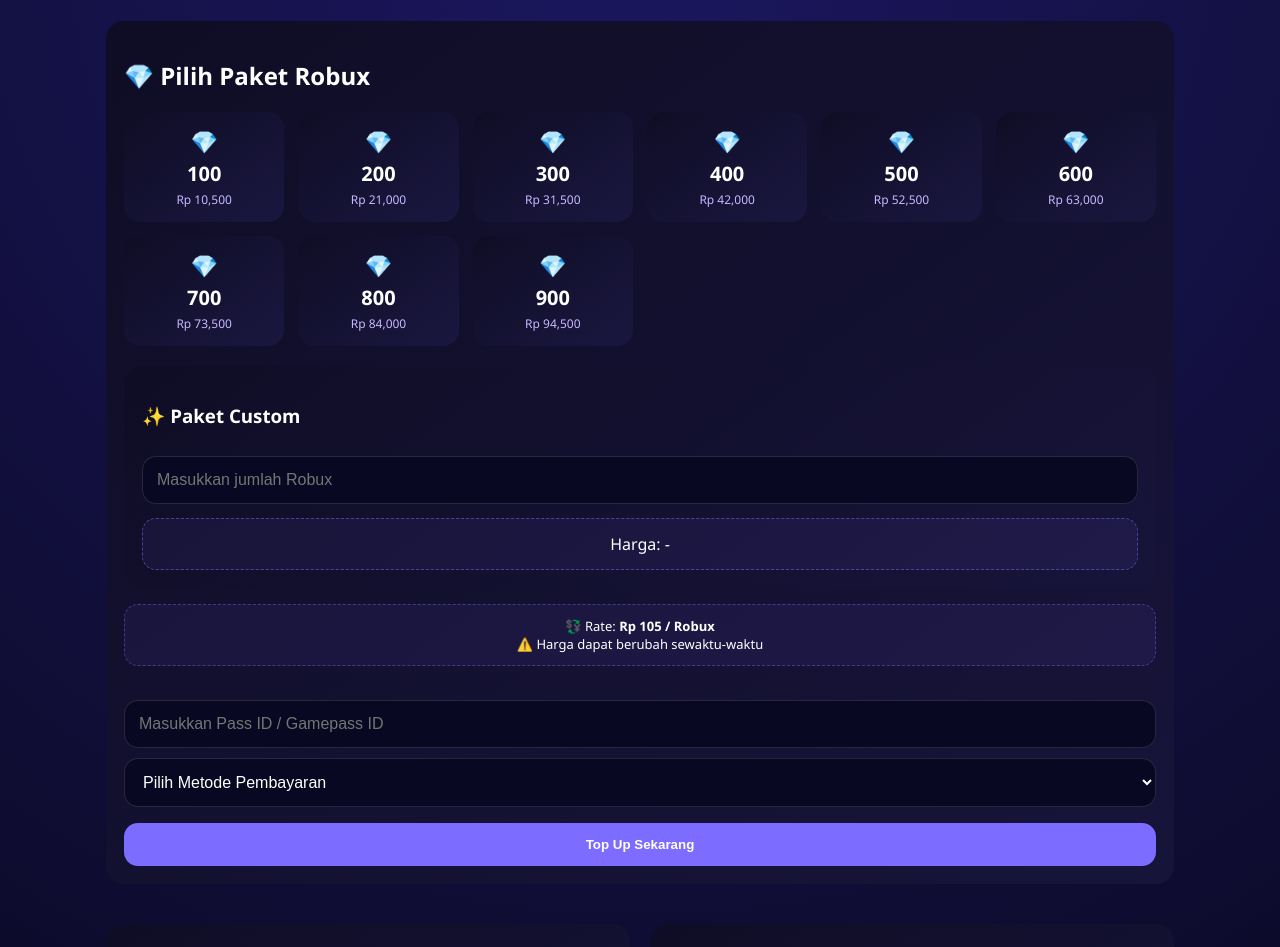
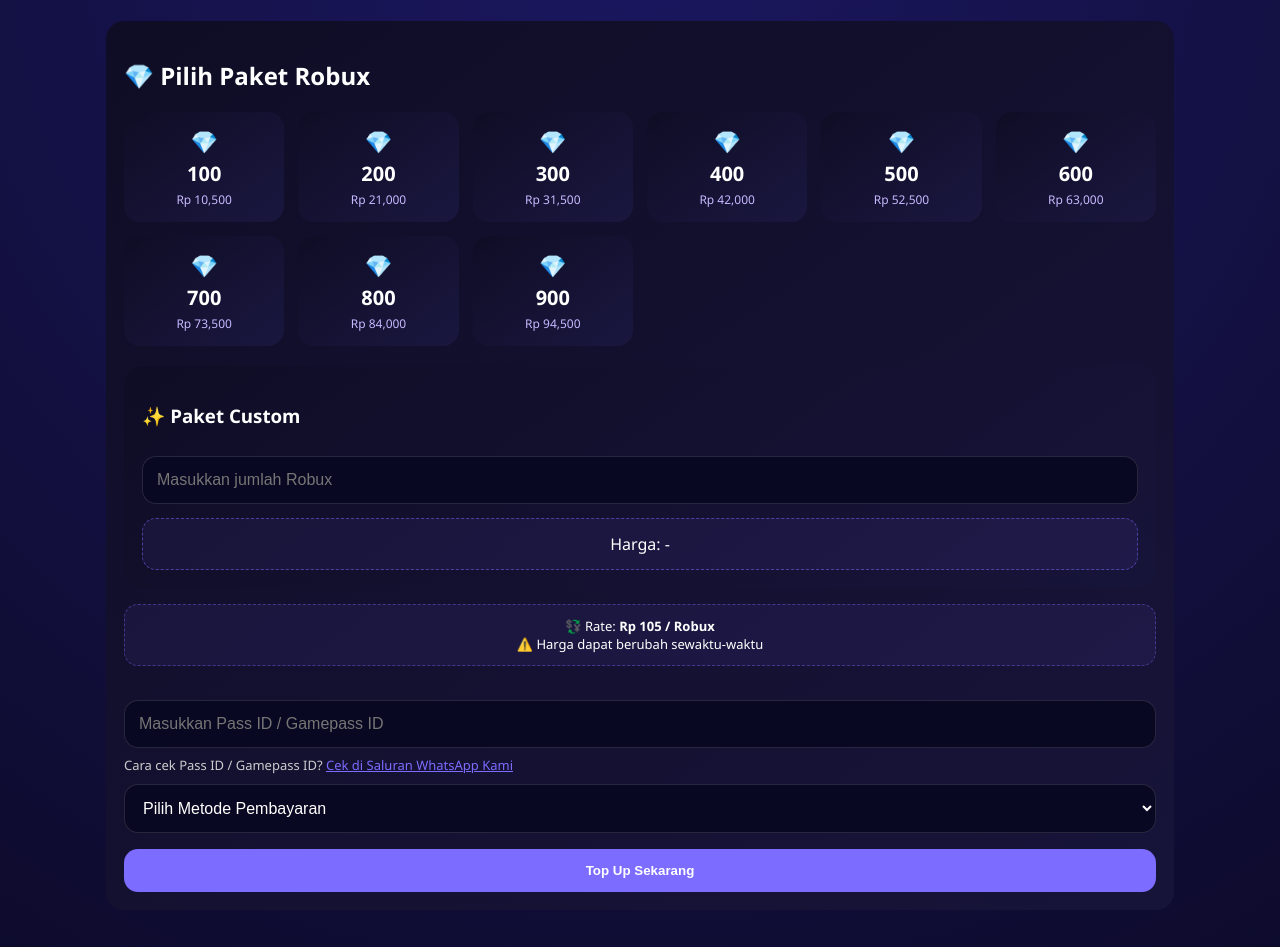
Before and after one commit to Kaisar938/Kaisar, a plain HTML site: page index.html in a window 1280 px wide. Shown: the part 75-1022 px from the top of the page. Drawn offline with Linux system fonts and the light colour scheme.

Commit message:
updateterbaru

```diff
--- a/index.html
+++ b/index.html
@@ -463,7 +463,14 @@
 
   <div class="rate-note" id="rateNote"></div>
   <div style="margin-top:24px">
-    <input id="passId" placeholder="Masukkan Pass ID / Gamepass ID">
+  <input id="passId" placeholder="Masukkan Pass ID / Gamepass ID">
+<div style="margin-top: 8px; font-size: 13px; color: #ccc;">
+  Cara cek Pass ID / Gamepass ID?
+  <a href="https://whatsapp.com/channel/0029VbBxOdG5Ui2Xlg1qYC0o" target="_blank" style="color: var(--p); text-decoration: underline;">
+    Cek di Saluran WhatsApp Kami
+  </a>
+</div>
+
 
     <select id="payment">
       <option value="">Pilih Metode Pembayaran</option>
```
